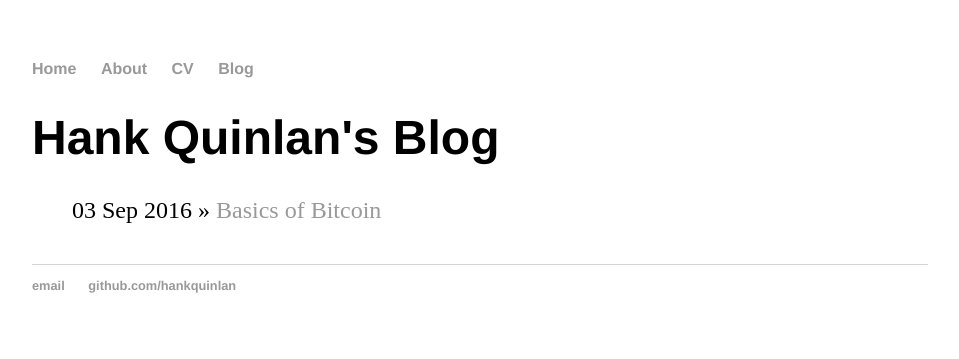
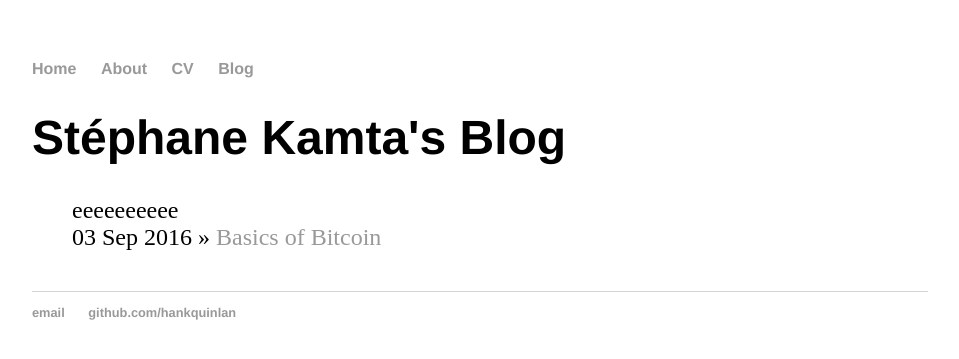
Before and after one commit to skad94/skad94.github.io, a Jekyll site: the page built from blog/index.html, in a window 1280 px wide. Shown: the top 359 px of the page, without its empty margins (160-1119 px from the left). Built offline with Jekyll 4.4.1, drawn with Linux system fonts in a browser that asks for light colours.

Commit message:
name changed

```diff
--- a/blog/index.html
+++ b/blog/index.html
@@ -1,10 +1,10 @@
 ---
 layout: default
-title: Hank Quinlan's Blog
+title: Stéphane Kamta's Blog
 ---
 	<h1>{{ page.title }}</h1>
 	<ul class="posts">
-
+eeeeeeeeee
 	  {% for post in site.posts %}
 	    <li><span>{{ post.date | date_to_string }}</span> » <a href="{{ post.url }}" title="{{ post.title }}">{{ post.title }}</a></li>
 	  {% endfor %}
```
